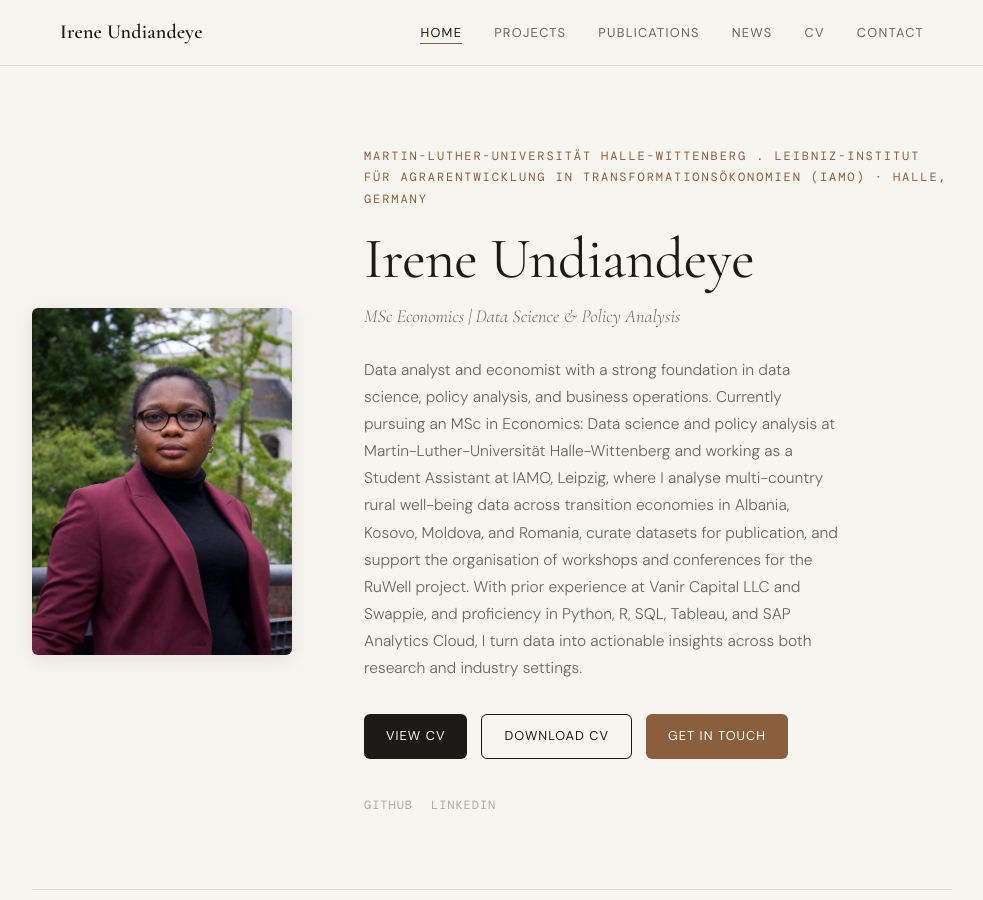
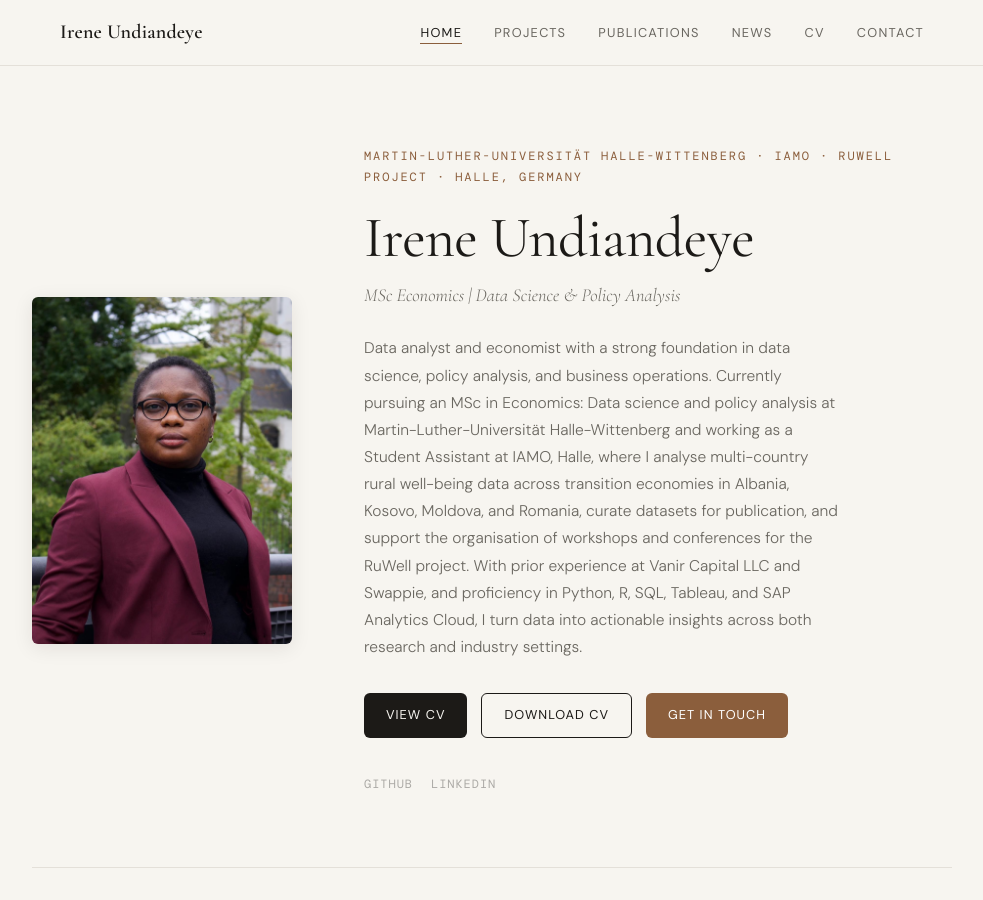
Before and after one commit to ireneundiandeye/Ireneundiandeye.github.io, a Jekyll site: the page built from index.html, in a window 1280 px wide and 900 px high. Shown: the whole window, without its empty margins (148-1131 px from the left). Built offline with Jekyll 4.4.1, drawn with Linux system fonts in a browser that asks for light colours.

Commit message:
Add institution links to hero

```diff
--- a/_config.yml
+++ b/_config.yml
@@ -13,7 +13,7 @@
   title: "MSc Economics | Data Science & Policy Analysis"
   institution: "Martin-Luther-Universität Halle-Wittenberg . Leibniz-Institut für Agrarentwicklung in Transformationsökonomien (IAMO)"
   location: "Halle, Germany"
-  bio: "Data analyst and economist with a strong foundation in data science, policy analysis, and business operations. Currently pursuing an MSc in Economics: Data science and policy analysis at Martin-Luther-Universität Halle-Wittenberg and working as a Student Assistant at IAMO, Leipzig, where I analyse multi-country rural well-being data across transition economies in Albania, Kosovo, Moldova, and Romania, curate datasets for publication, and support the organisation of workshops and conferences for the RuWell project. With prior experience at Vanir Capital LLC and Swappie, and proficiency in Python, R, SQL, Tableau, and SAP Analytics Cloud, I turn data into actionable insights across both research and industry settings."
+  bio: "Data analyst and economist with a strong foundation in data science, policy analysis, and business operations. Currently pursuing an MSc in Economics: Data science and policy analysis at Martin-Luther-Universität Halle-Wittenberg and working as a Student Assistant at IAMO, Halle, where I analyse multi-country rural well-being data across transition economies in Albania, Kosovo, Moldova, and Romania, curate datasets for publication, and support the organisation of workshops and conferences for the RuWell project. With prior experience at Vanir Capital LLC and Swappie, and proficiency in Python, R, SQL, Tableau, and SAP Analytics Cloud, I turn data into actionable insights across both research and industry settings."
   github: ireneundiandeye
   linkedin: ireneundiandeye
 
@@ -40,7 +40,7 @@
 markdown: kramdown
 highlighter: rouge
 permalink: pretty
-future: true
+future:  true
 
 plugins:
   - jekyll-feed
--- a/index.html
+++ b/index.html
@@ -9,7 +9,12 @@
 </div>
 
   <div class="hero-content fade-in">
-    <p class="hero-eyebrow">{{ site.author.institution }} · {{ site.author.location }}</p>
+    <p class="hero-eyebrow">
+  <a href="https://www.mlu.de/en/" target="_blank" rel="noopener" style="color:inherit;">Martin-Luther-Universität Halle-Wittenberg</a> ·
+  <a href="https://www.iamo.de/en/" target="_blank" rel="noopener" style="color:inherit;">IAMO</a> ·
+  <a href="https://ruwell.iamo.de" target="_blank" rel="noopener" style="color:inherit;">RuWell Project</a> ·
+  Halle, Germany
+</p>
     <h1>{{ site.author.name }}</h1>
     <p class="hero-subtitle">{{ site.author.title }}</p>
     <p class="hero-bio">{{ site.author.bio }}</p>
```
